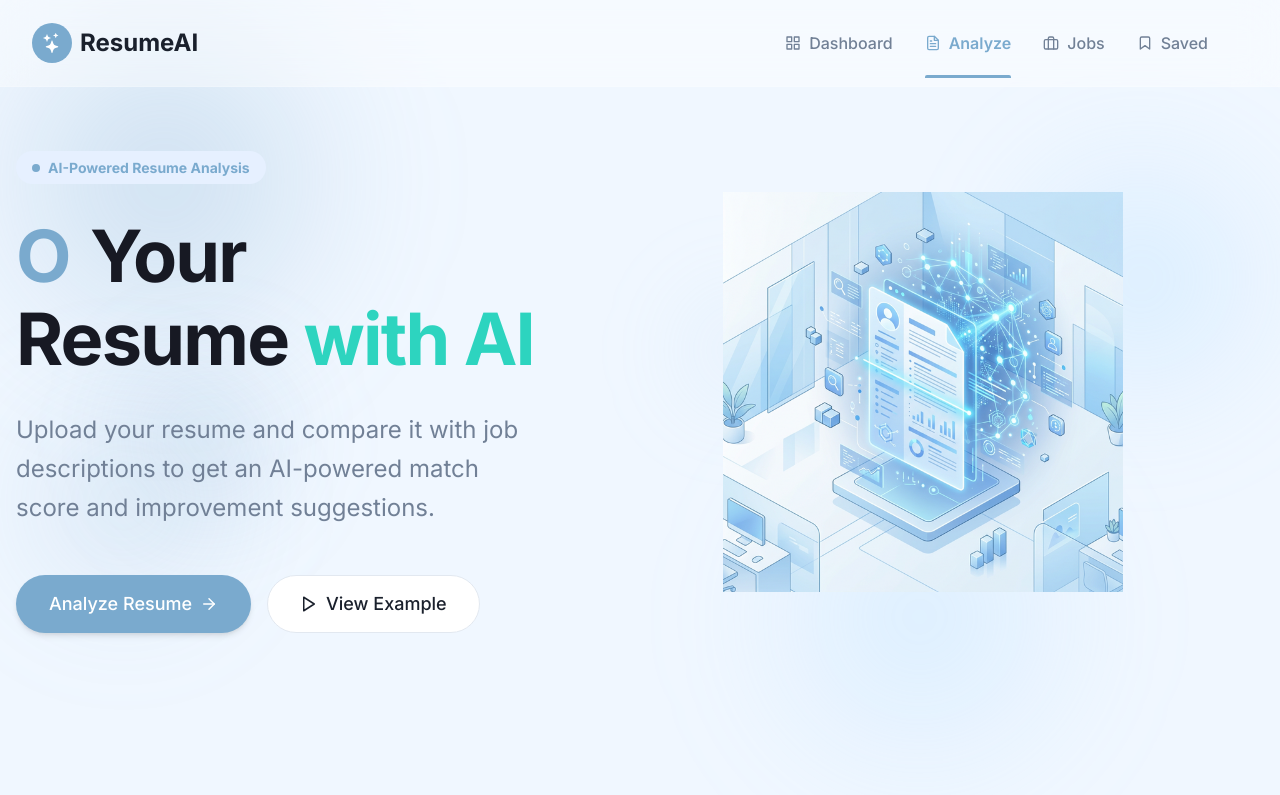
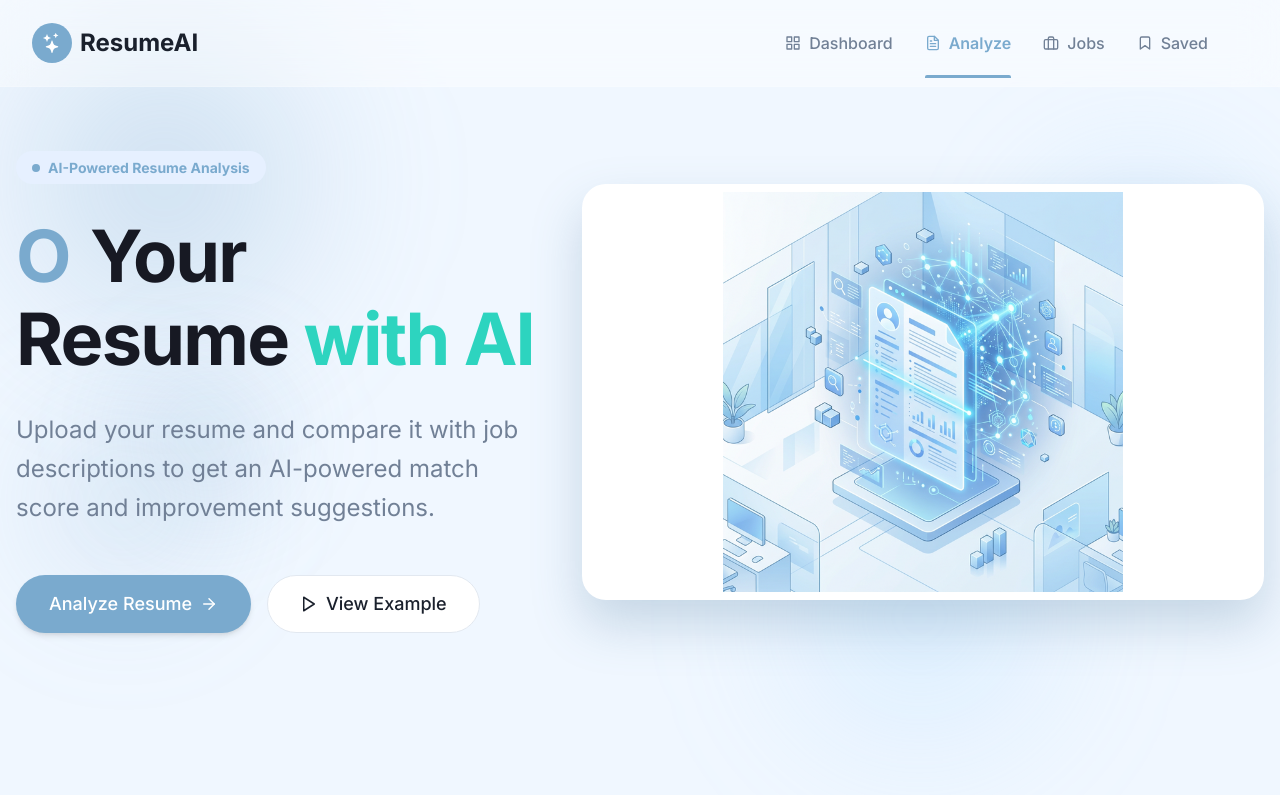
Before and after one commit to Bhupender2004/sepm-project, a React (Vite) app: page / in a window 1280 px wide. Shown: the top 795 px of the page. Built offline with nearby package versions, Linux system fonts and the light colour scheme.

Commit message:
shadow effect

```diff
--- a/src/pages/Analysis/ResumeAnalysis.tsx
+++ b/src/pages/Analysis/ResumeAnalysis.tsx
@@ -284,13 +284,12 @@ const ResumeAnalysis = () => {
                         </VStack>
 
                         <Box display={{ base: "none", md: "block" }} flex={1}>
-                            <Image
-                                src="/ai_resume_illustration.png"
-                                alt="AI Resume Analysis Illustration"
-                                w="100%"
-                                maxH="400px"
-                                objectFit="contain"
-                                borderRadius="2xl"
+                            <Box
+                                borderRadius="3xl"
+                                overflow="hidden"
+                                bg="white"
+                                p={2}
+                                boxShadow="0 24px 50px rgba(86, 129, 163, 0.28)"
                                 animation="floating 3s ease-in-out infinite"
                                 sx={{
                                     '@keyframes floating': {
@@ -299,7 +298,17 @@ const ResumeAnalysis = () => {
                                         '100%': { transform: 'translateY(0px)' }
                                     }
                                 }}
-                            />
+                            >
+                                <Image
+                                    src="/ai_resume_illustration.png"
+                                    alt="AI Resume Analysis Illustration"
+                                    w="100%"
+                                    maxH="400px"
+                                    objectFit="contain"
+                                    borderRadius="2xl"
+                                    display="block"
+                                />
+                            </Box>
                         </Box>
                     </Flex>
                 </Box>
```
